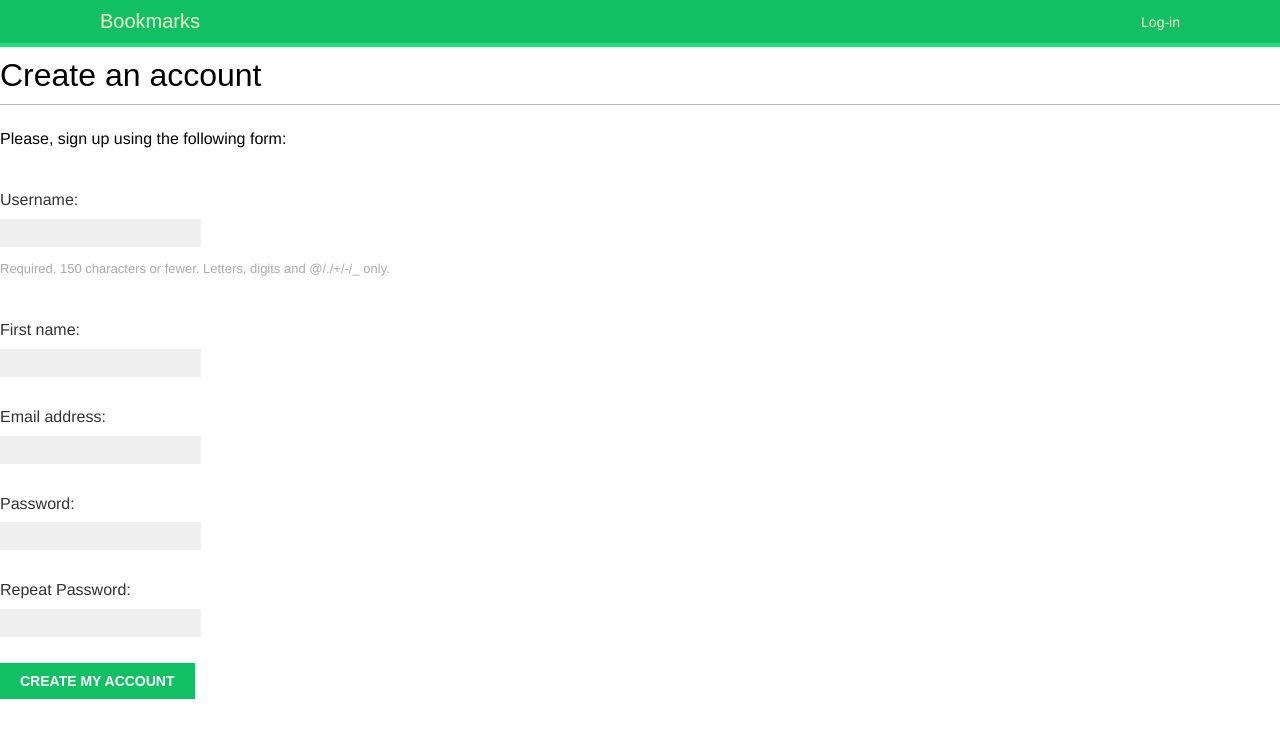
After one commit to rogerortiza/social-website, a Django app: page /account/register/ in a window 1280 px wide. The commit adds this page. Shown: the top 738 px of the page. Run offline with Django 3.2, Linux system fonts and the light colour scheme; some web fonts are replaced.

Commit message:
New registration form for new user

```diff
--- a/account/forms.py
+++ b/account/forms.py
@@ -1,6 +1,24 @@
+from django.contrib.auth.models import User
 from django import forms
 
 
 class LoginForm(forms.Form):
     username = forms.CharField()
     password = forms.CharField(widget=forms.PasswordInput)
+
+
+class UserRegistrationForm(forms.ModelForm):
+    password = forms.CharField(label='Password',
+                               widget=forms.PasswordInput)
+    password2 = forms.CharField(label='Repeat Password',
+                                widget=forms.PasswordInput)
+
+    class Meta:
+        model = User
+        fields = ('username', 'first_name', 'email')
+
+    def clean_password2(self):
+        data = self.cleaned_data
+        if data['password'] != data['password2']:
+            raise forms.ValidationError("Passwords don't match.")
+        return data['password2']
--- /dev/null
+++ b/account/templates/account/register.html
@@ -0,0 +1,13 @@
+{% extends "base.html" %}
+{% block title %} Create account {% endblock %}
+
+{% block content %}
+    <h1>Create an account</h1>
+    <p>Please, sign up using the following form:</p>
+
+    <form method="post">
+        {{ user_form.as_p }}
+        {% csrf_token %}
+    <p><input type="submit" value="Create my account"></p>
+    </form>
+{% endblock %}
--- a/account/templates/registration/login.html
+++ b/account/templates/registration/login.html
@@ -9,7 +9,7 @@
             Please try again.
         </p>
     {% else %}
-        <p>Please, use the following form to log-in:</p>
+        <p>Please, use the following form to log-in. If you don't have an account <a href="{% url "register" %}">register here</a></p>
     {% endif %}
 
     <div class="login-form">
--- a/account/urls.py
+++ b/account/urls.py
@@ -22,4 +22,5 @@ urlpatterns = [
          name='password_reset_confirm'),
     path('reset/done/', auth_views.PasswordResetCompleteView.as_view(),
          name='password_reset_complete'),
+    path('register/', register, name='register'),
 ]
--- a/account/views.py
+++ b/account/views.py
@@ -2,7 +2,7 @@ from django.http import HttpResponse
 from django.shortcuts import render
 from django.contrib.auth import authenticate, login
 from django.contrib.auth.decorators import login_required
-from .forms import LoginForm
+from .forms import LoginForm, UserRegistrationForm
 
 
 def user_login(request):
@@ -33,3 +33,21 @@ def user_login(request):
 def dashboard(request):
     return render(request, 'account/dashboard.html',
                   {'section': 'dashboard'})
+
+
+def register(request):
+    if request.method == 'POST':
+        user_form = UserRegistrationForm(request.POST)
+
+        if user_form.is_valid():
+            new_user = user_form.save(commit=False)
+            new_user.set_password(user_form.cleaned_data['password'])
+            new_user.save()
+
+            return render(request, 'account/register_done.html',
+                          {'new_user': new_user})
+    else:
+        user_form = UserRegistrationForm()
+
+    return render(request, 'account/register.html',
+                  {'user_form': user_form})
```
Also changed, not shown: account/templates/account/register_done.html (added, +7 -0 lines).
